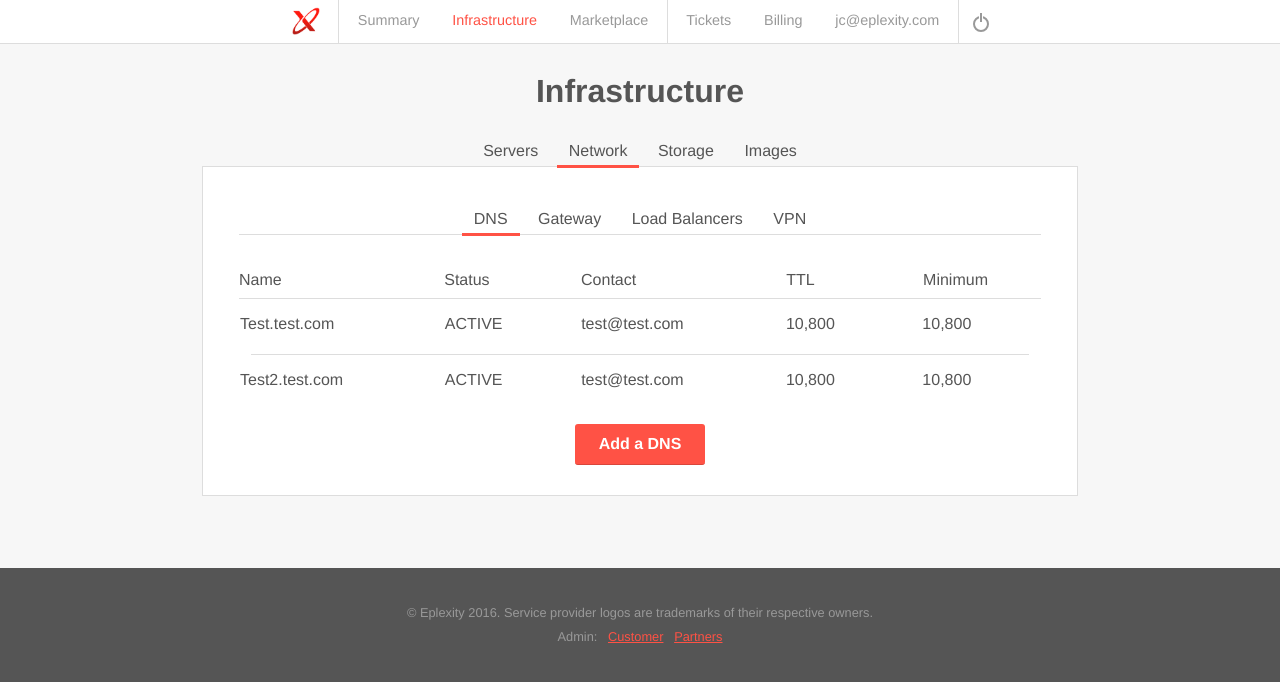
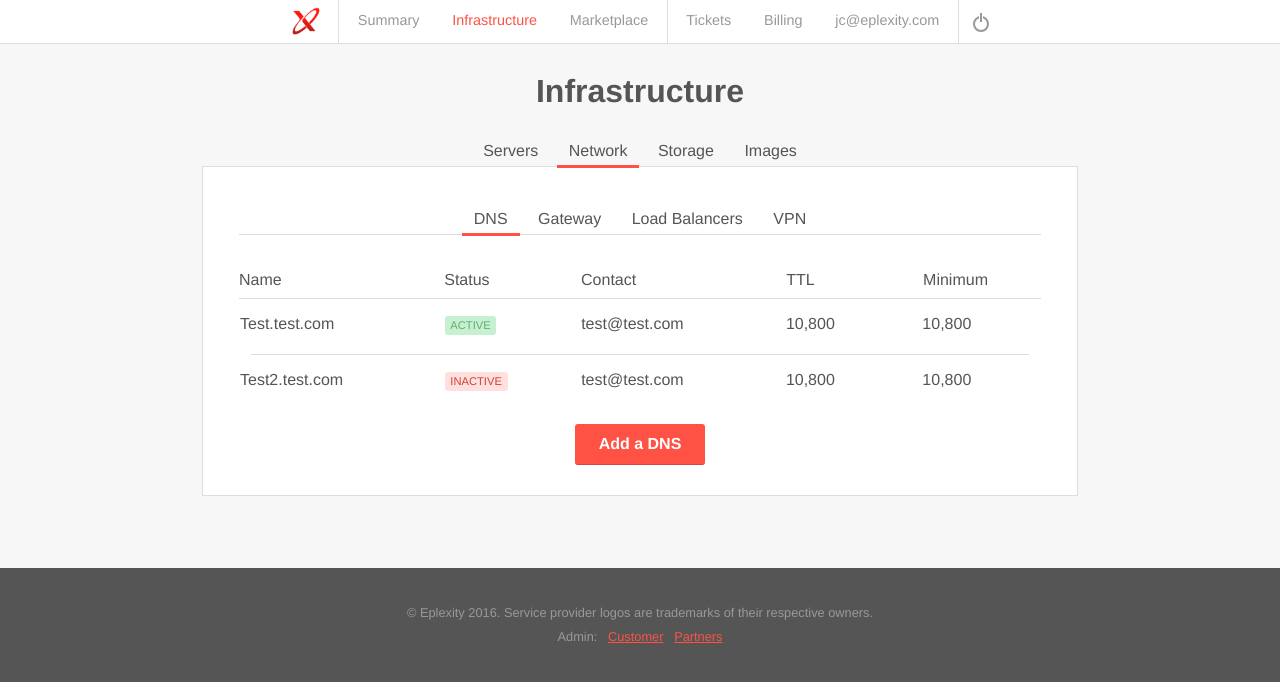
Before and after one commit to fairheadcreative/eplexity, a Jekyll site: the page built from infrastructure.html, in a window 1280 px wide. Shown: the top 682 px of the page. Built offline with Jekyll 4.4.1, drawn with Linux system fonts in a browser that asks for light colours.

Commit message:
Minor DNS content updates

```diff
--- a/_includes/subpage/infrastructure-tab-network.html
+++ b/_includes/subpage/infrastructure-tab-network.html
@@ -24,7 +24,7 @@
               Test.test.com
             </div>
             <div class="span-2" data-title="Status">
-              ACTIVE
+              <span class="label success">Active</span>
             </div>
             <div class="span-3" data-title="Contact">
               <a href="mailto:test@test.com">test@test.com</a>
@@ -48,7 +48,7 @@
           </ul>
           <div class="row">
             <div class="span-3" data-title="Name">
-              <input placeholder="Test1a.test.com">
+              <input value="Test1a.test.com">
             </div>
             <div class="span-2" data-title="Status">
               <select name="type">
@@ -57,19 +57,21 @@
               </select>
             </div>
             <div class="span-2" data-title="Contact">
-              <input placeholder="52.34.134.200">
+              <input value="52.34.134.200">
             </div>
             <div class="span-2" data-title="TTL">
-              <input placeholder="10,800">
+              <input value="10,800">
             </div>
             <div class="span-3 push-2-right" data-title="Min.">
-              <input placeholder="Faction Server 1">
+              <select name="type">
+                <option value="a">Faction Server 1</option>
+              </select>
               <span class="icon-right icon icon-trash inactive"></span>
             </div>
           </div>
           <div class="row">
             <div class="span-3" data-title="Name">
-              <input placeholder="Test1b.test.com">
+              <input value="Test1b.test.com">
             </div>
             <div class="span-2" data-title="Status">
               <select name="type">
@@ -78,13 +80,15 @@
               </select>
             </div>
             <div class="span-2" data-title="Contact">
-              <input placeholder="52.34.134.200">
+              <input value="52.34.134.200">
             </div>
             <div class="span-2" data-title="TTL">
-              <input placeholder="10,800">
+              <input value="10,800">
             </div>
             <div class="span-3 push-2-right" data-title="Min.">
-              <input placeholder="Faction Server 1">
+              <select name="type">
+                <option value="a">Faction Server 1</option>
+              </select>
               <span class="icon-right icon icon-trash inactive"></span>
             </div>
           </div>
@@ -97,6 +101,7 @@
 
           <div class="row">
             <button class="button small">Save changes</button>
+            <button class="button small secondary" data-edit="close">Disable</button>
             <button class="button small secondary" data-edit="close">Cancel</button>
             <a href="#" class="right" data-edit="close">Delete this DNS</a>
           </div>
@@ -110,7 +115,7 @@
               Test2.test.com
             </div>
             <div class="span-2" data-title="Status">
-              ACTIVE
+              <span class="label warning">Inactive</span>
             </div>
             <div class="span-3" data-title="Contact">
               <a href="mailto:test@test.com">test@test.com</a>
@@ -134,7 +139,7 @@
           </ul>
           <div class="row">
             <div class="span-3" data-title="Name">
-              <input placeholder="Test2a.test.com">
+              <input value="Test2a.test.com">
             </div>
             <div class="span-2" data-title="Status">
               <select name="type">
@@ -143,19 +148,21 @@
               </select>
             </div>
             <div class="span-2" data-title="Contact">
-              <input placeholder="52.34.134.200">
+              <input value="52.34.134.200">
             </div>
             <div class="span-2" data-title="TTL">
-              <input placeholder="10,800">
+              <input value="10,800">
             </div>
             <div class="span-3 push-2-right" data-title="Min.">
-              <input placeholder="Faction Server 1">
+              <select name="type">
+                <option value="a">Faction Server 1</option>
+              </select>
               <span class="icon-right icon icon-trash inactive"></span>
             </div>
           </div>
           <div class="row">
             <div class="span-3" data-title="Name">
-              <input placeholder="Test2b.test.com">
+              <input value="Test2b.test.com">
             </div>
             <div class="span-2" data-title="Status">
               <select name="type">
@@ -164,13 +171,15 @@
               </select>
             </div>
             <div class="span-2" data-title="Contact">
-              <input placeholder="52.34.134.200">
+              <input value="52.34.134.200">
             </div>
             <div class="span-2" data-title="TTL">
-              <input placeholder="10,800">
+              <input value="10,800">
             </div>
             <div class="span-3 push-2-right" data-title="Min.">
-              <input placeholder="Faction Server 1">
+              <select name="type">
+                <option value="a">Faction Server 1</option>
+              </select>
               <span class="icon-right icon icon-trash inactive"></span>
             </div>
           </div>
@@ -183,6 +192,7 @@
 
           <div class="row">
             <button class="button small">Save changes</button>
+            <button class="button small secondary" data-edit="close">Disable</button>
             <button class="button small secondary" data-edit="close">Cancel</button>
             <a href="#" class="right" data-edit="close">Delete this DNS</a>
           </div>
@@ -214,7 +224,7 @@
           180GB
         </div>
         <div class="span-3" data-title="Status">
-          <span class="label success">ACTIVE</span>
+          <span class="label success">Active</span>
         </div>
         <div class="span-3" data-title="IP Address">
           123.323.21.2
@@ -229,7 +239,7 @@
           180GB
         </div>
         <div class="span-3" data-title="Status">
-          <span class="label warning">INACTIVE</span>
+          <span class="label warning">Inactive</span>
         </div>
         <div class="span-3" data-title="IP Address">
           123.323.21.2
```
Also changed, not shown: images/icon-trash.png.
